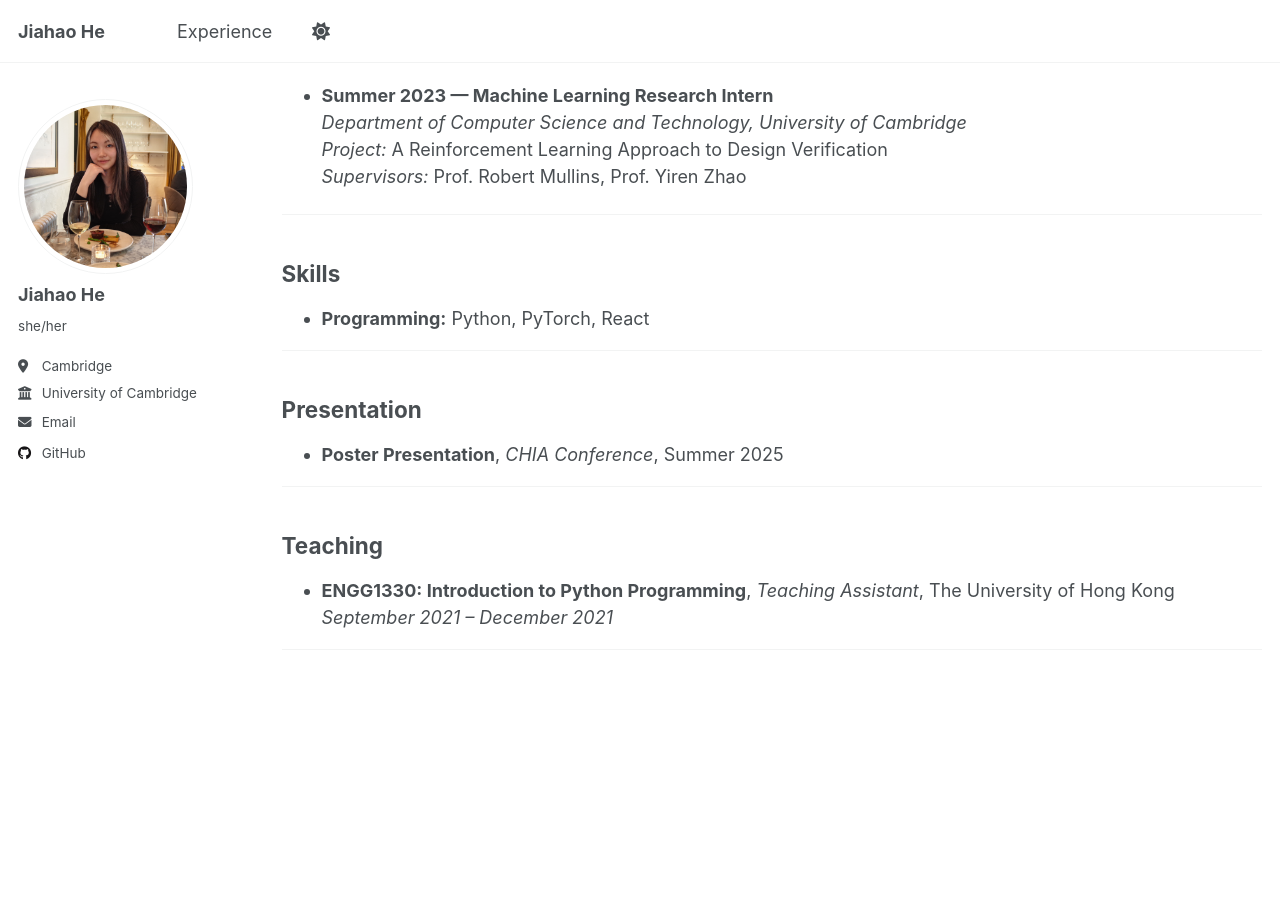
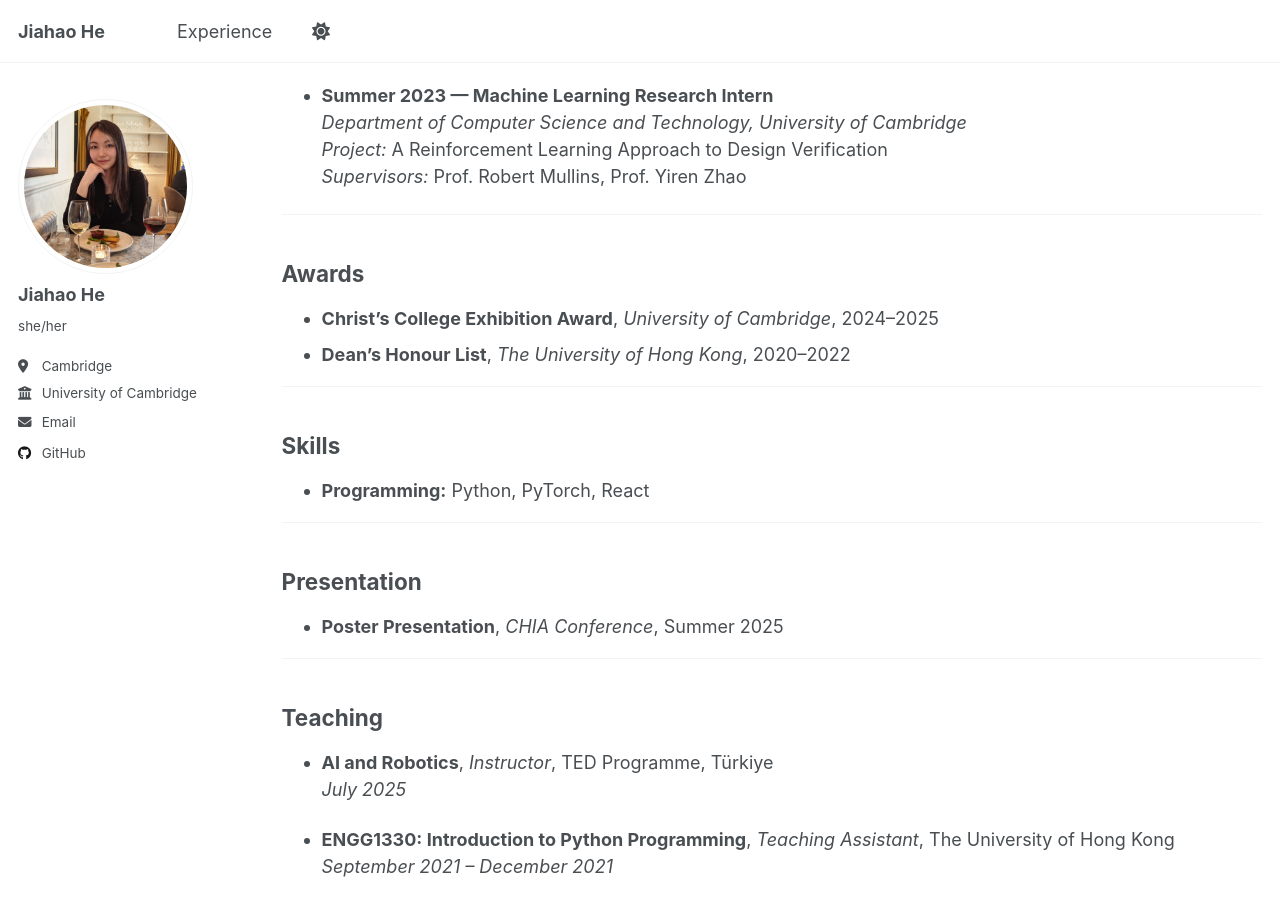
Before and after one commit to Leahh147/Leahh147.github.io, a Jekyll site: the page built from _pages/cv.md, in a window 1280 px wide and 900 px high, scrolled down 710 px. Built offline with Jekyll 4.4.1, drawn with Linux system fonts in a browser that asks for light colours.

Commit message:
Add awards section to CV
Added awards section with details of recent recognitions.

```diff
--- a/_pages/cv.md
+++ b/_pages/cv.md
@@ -39,6 +39,12 @@ redirect_from:
 
 ---
 
+## Awards
+- **Christ’s College Exhibition Award**, *University of Cambridge*, 2024–2025
+- **Dean’s Honour List**, *The University of Hong Kong*, 2020–2022
+
+---
+
 ## Skills
 - **Programming:** Python, PyTorch, React
 
@@ -50,6 +56,9 @@ redirect_from:
 ---
 
 ## Teaching
+- **AI and Robotics**, *Instructor*, TED Programme, Türkiye
+  *July 2025*
+
 - **ENGG1330: Introduction to Python Programming**, *Teaching Assistant*, The University of Hong Kong
   *September 2021 – December 2021*
 
```
